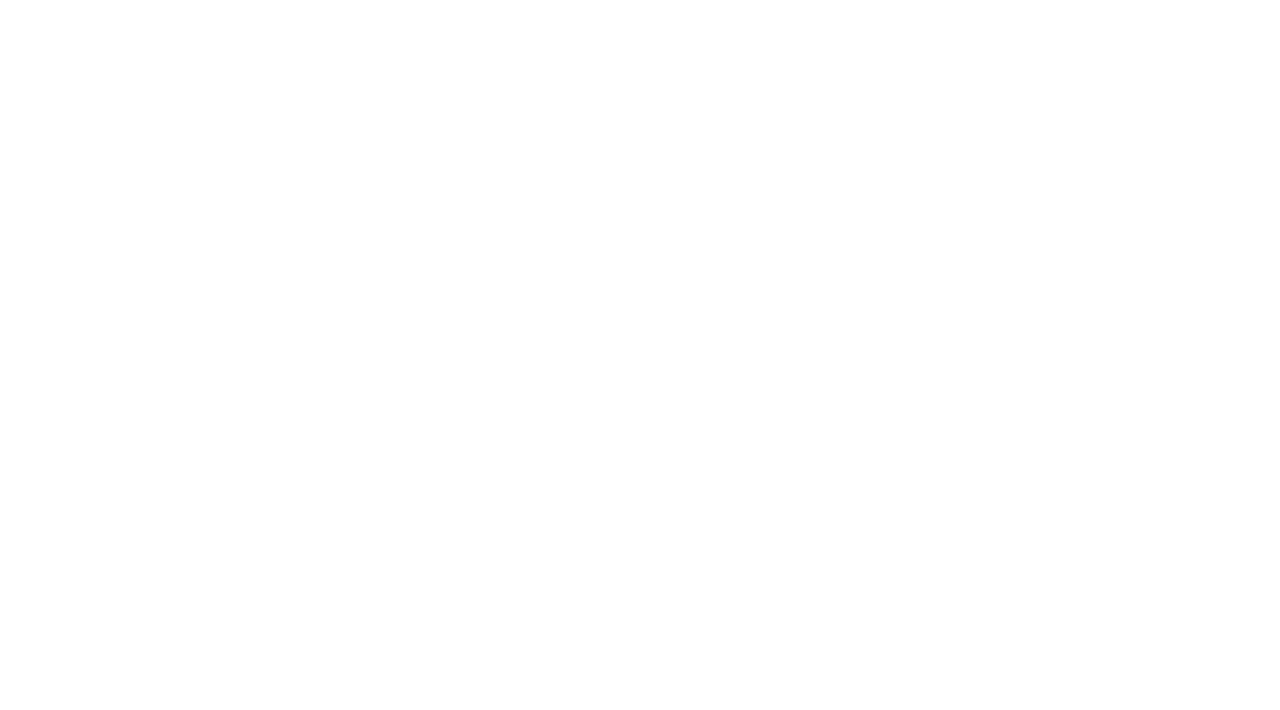
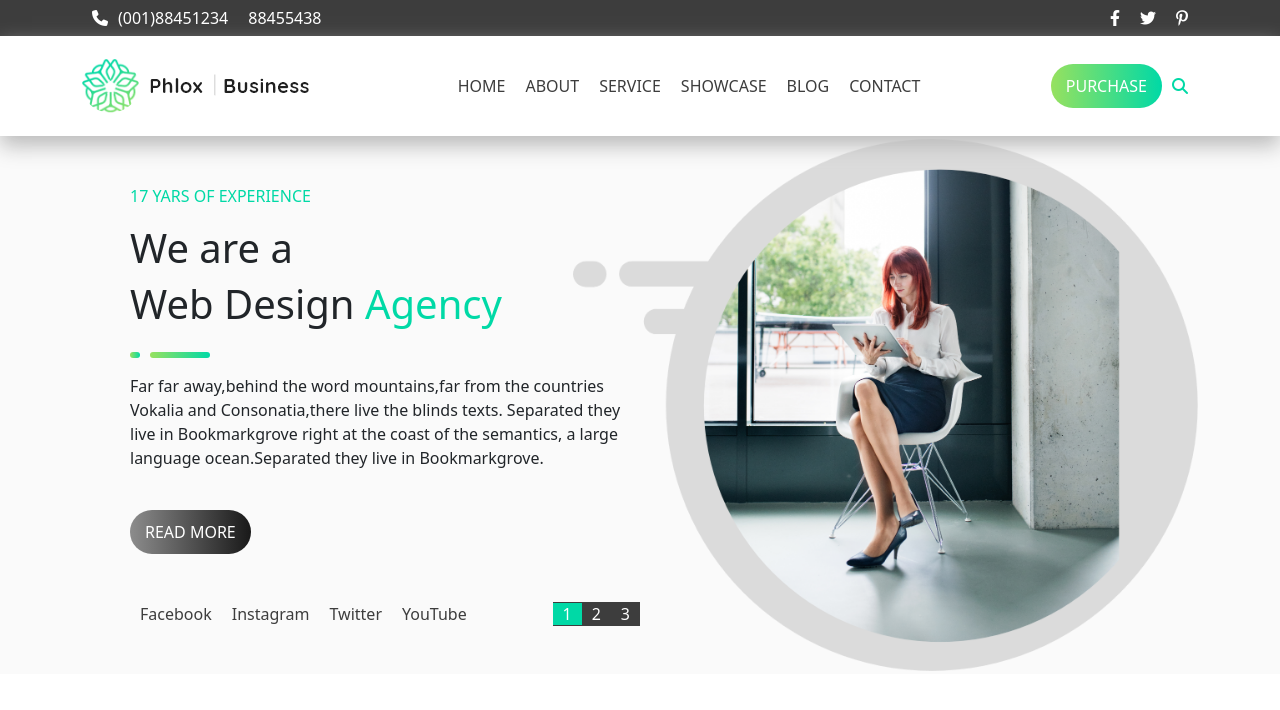
Before and after one commit to danielmegale/proj-html-vuejs, a Vue app: page / in a window 1280 px wide. Shown: the top 710 px of the page. Built offline with nearby package versions, Linux system fonts and the light colour scheme.

Commit message:
added main

```diff
--- a/index.html
+++ b/index.html
@@ -4,6 +4,8 @@
     <meta charset="UTF-8" />
     <link rel="icon" type="image/svg+xml" href="./src/assets/images/cropped-icon-32x32.png" />
     <meta name="viewport" content="width=device-width, initial-scale=1.0" />
+    <!-- Icons -->
+    <link rel="stylesheet" href="https://cdnjs.cloudflare.com/ajax/libs/font-awesome/6.4.0/css/all.min.css" integrity="sha512-iecdLmaskl7CVkqkXNQ/ZH/XLlvWZOJyj7Yy7tcenmpD1ypASozpmT/E0iPtmFIB46ZmdtAc9eNBvH0H/ZpiBw==" crossorigin="anonymous" referrerpolicy="no-referrer" />
     <title>Phlox</title>
   </head>
   <body>
--- a/src/App.vue
+++ b/src/App.vue
@@ -1,7 +1,7 @@
 <script>
+import AppHeader from './components/AppHeader.vue';
 import AppMain from './components/AppMain.vue';
-import AppHeader from './components/AppMain.vue';
-import AppFooter from './components/AppMain.vue';
+import AppFooter from './components/AppFooter.vue';
 export default {
   components: { AppHeader, AppMain, AppFooter }
 }
@@ -9,9 +9,18 @@ export default {
 
 
 <template>
-  <AppHeader />
+  <div class="bg-black fixed">
+    <AppHeader />
+  </div>
   <AppMain />
   <AppFooter />
 </template>
 
-<style></style>
+<style lang="scss">
+.fixed {
+  position: sticky;
+  top: 0;
+  left: 0;
+  right: 0;
+}
+</style>
--- a/src/assets/sass/_custom.scss
+++ b/src/assets/sass/_custom.scss
@@ -1,2 +1,5 @@
 $black:#3D3D3D;
 $green:#00D9A6;
+$gray-600:#FAFAFA;
+$color-gradient-green:#97E15F,$green;
+$color-gradient-black:#8C8C8C,#191919
--- a/src/assets/sass/style.scss
+++ b/src/assets/sass/style.scss
@@ -1 +1,43 @@
+@import './custom';
 @import 'bootstrap/scss/bootstrap';
+
+*{
+    padding: 0;
+    margin: 0;
+    box-sizing: border-box;
+}
+img{
+    max-width: 100%;
+}
+/* Utilitis*/
+.separator{
+    background-image: linear-gradient(to right,$color-gradient-green);
+    height: 6px;
+    width: 60px;
+    border-radius: 4px;
+}
+.small-separator{
+    background-image: linear-gradient(to right,$color-gradient-green);
+    height: 6px;
+    width: 10px;
+    border-radius: 4px;
+}
+.my-h-100 {
+    height: 100px;
+}
+.my-w-80{
+    width: 80px;
+}
+
+.my-w-40 {
+    width: 40%;
+
+    a {
+        text-decoration: none;
+        color: $black;
+
+        :hover {
+            color: #aaaaaa;
+        }
+    }
+}
--- a/src/components/AppFooter.vue
+++ b/src/components/AppFooter.vue
@@ -1,5 +1,4 @@
 <script>
-
 export default {
 }
 </script>
--- a/src/components/AppHeader.vue
+++ b/src/components/AppHeader.vue
@@ -1,10 +1,81 @@
 <script>
-
 export default {
 }
 </script>
 
 
-<template></template>
+<template>
+    <header>
+        <section class=" container text-white center">
+            <div>
+                <i class="fa-solid fa-phone"></i>
+                <span>(001)88451234</span>
+                <span>88455438</span>
+            </div>
+            <div>
+                <i class="fa-brands fa-facebook-f"></i>
+                <i class="fa-brands fa-twitter"></i>
+                <i class="fa-brands fa-pinterest-p"></i>
+            </div>
+        </section>
+        <!-- NavBar -->
+        <section class="bg-white my-h-100 box-shadow">
+            <div class="container center">
+                <img src="../assets/images/cropped-Group-39-2x.png" alt="">
+                <div class="center my-w-40">
+                    <a href=""><span>HOME</span></a>
+                    <a href=""><span>ABOUT</span></a>
+                    <a href=""><span>SERVICE</span></a>
+                    <a href=""><span>SHOWCASE</span></a>
+                    <a href=""><span>BLOG</span></a>
+                    <a href=""><span>CONTACT</span></a>
+                </div>
+                <div class="text-success">
+                    <button type="button" class="my-btn">PURCHASE</button>
+                    <i class="fa-solid fa-magnifying-glass"></i>
+                </div>
+            </div>
+        </section>
+    </header>
+</template>
 
-<style></style>
+<style lang="scss" scoped>
+@import '../assets/sass/custom';
+
+@mixin center-flex {
+    display: flex;
+    justify-content: space-between;
+    align-items: center;
+    height: 100%;
+}
+
+section {
+    i {
+        padding: 10px;
+    }
+
+    span {
+        padding-right: 20px;
+    }
+}
+
+.center {
+    @include center-flex;
+}
+
+.my-btn {
+    background-image: linear-gradient(to right, $color-gradient-green);
+    padding: 10px 15px;
+    border-radius: 30px;
+    color: #ffffff;
+    border: 0;
+
+    &:hover {
+        background-image: linear-gradient(to right, $color-gradient-black);
+    }
+}
+
+.box-shadow {
+    box-shadow: 0px 10px 20px #BBB;
+}
+</style>
--- a/src/components/AppMain.vue
+++ b/src/components/AppMain.vue
@@ -1,10 +1,87 @@
 <script>
-
 export default {
 }
 </script>
 
 
-<template></template>
+<template>
+    <main class="bg-secondary">
+        <div class="container">
+            <section class="center bg-img p-5">
+                <div class="w-50">
+                    <p class="text-success">17 YARS OF EXPERIENCE</p>
+                    <h1>We are a</h1>
+                    <h1>Web Design <span class="text-success">Agency</span></h1>
+                    <div class="center my-w-80 py-3">
+                        <div class="small-separator"></div>
+                        <div class="separator"></div>
+                    </div>
+                    <p>Far far away,behind the word mountains,far from the countries Vokalia and Consonatia,there live the
+                        blinds texts. Separated they live in Bookmarkgrove right at the coast of the semantics, a large
+                        language
+                        ocean.Separated they live in Bookmarkgrove.
+                    </p>
+                    <button class="btn-black mt-4">READ MORE</button>
+                    <div class="mt-5 center">
+                        <div>
+                            <a href="https://www.facebook.com/">Facebook</a>
+                            <a href="https://www.instagram.com/">Instagram</a>
+                            <a href="https://twitter.com">Twitter</a>
+                            <a href="https://www.youtube.com/">YouTube</a>
+                        </div>
+                        <div class="bg-black">
+                            <a href="" class="text-white bg-success">1</a>
+                            <a href="" class="text-white">2</a>
+                            <a href="" class="text-white">3</a>
+                        </div>
+                    </div>
+                </div>
+            </section>
+        </div>
+    </main>
+</template>
 
-<style></style>
+<style lang="scss" scoped>
+@import '../assets/sass/custom';
+
+@mixin center-flex {
+    display: flex;
+    justify-content: space-between;
+    align-items: center;
+    height: 100%;
+}
+
+.center {
+    @include center-flex;
+}
+
+.bg-img {
+    background-image: url(../assets/images/Group-36-2x.png);
+    background-size: 56%;
+    background-repeat: no-repeat;
+    background-position: right;
+}
+
+.btn-black {
+    background-image: linear-gradient(to right, $color-gradient-black);
+    padding: 10px 15px;
+    border-radius: 30px;
+    color: #ffffff;
+    border: 0;
+
+    &:hover {
+        background-image: linear-gradient(to right, $color-gradient-green);
+    }
+}
+
+a {
+    text-decoration: none;
+    color: $black;
+    padding: 0 10px;
+
+}
+
+.w-50 {
+    width: 52%;
+}
+</style>
```
